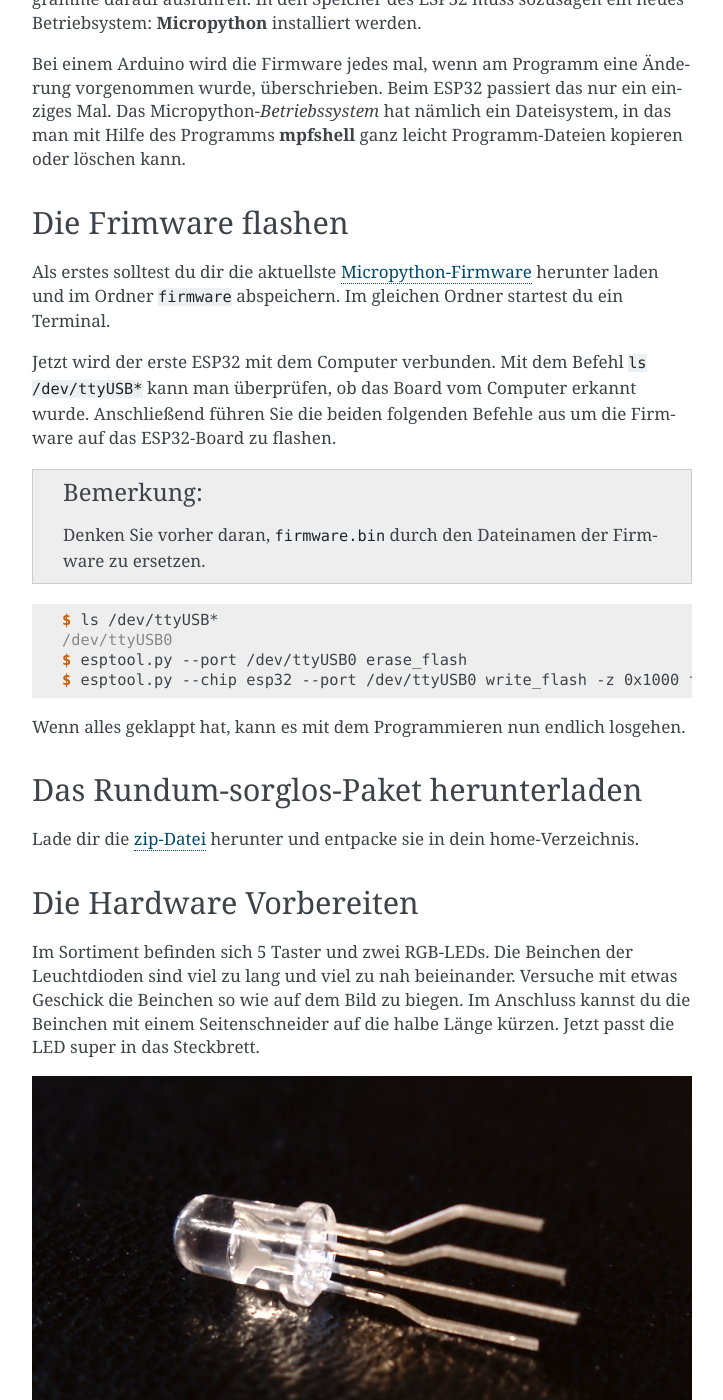
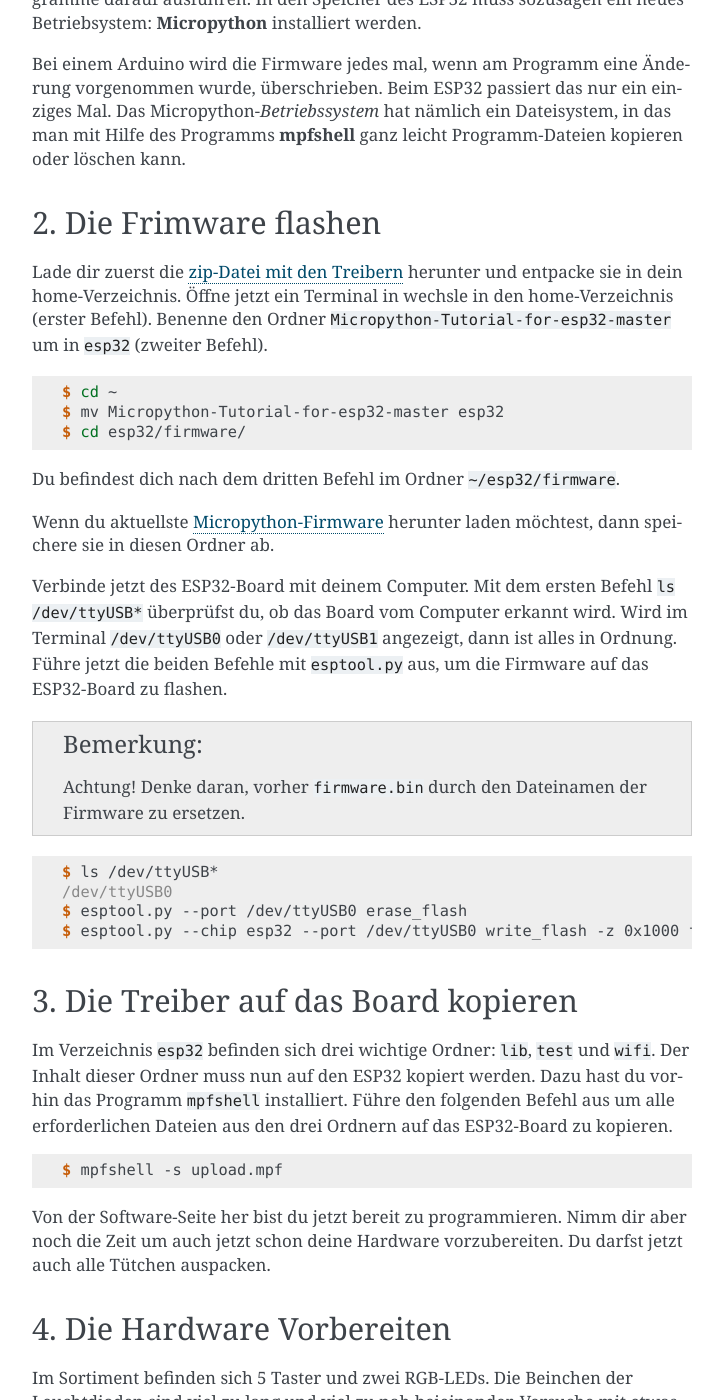
Before and after one commit to Tasm-Devil/Micropython-Tutorial-for-esp32, a Sphinx documentation site: the page built from docs/Vorbereitungen.rst, in a window 1280 px wide and 1400 px high, scrolled down 1042 px. Shown: the whole window, without its empty margins (388-1111 px from the left). Built offline with Sphinx 7.4.7, drawn with Linux system fonts in a browser that asks for light colours; some of the changed text lies outside the part shown.

Commit message:
some changes in Erste Schritte

```diff
--- a/docs/Vorbereitungen.rst
+++ b/docs/Vorbereitungen.rst
@@ -3,85 +3,94 @@ Vorbereitungen
 
 Bevor es mit dem Programmieren los gehen kann, sind ein paar Vorarbeiten zu erledigen. Auf den Computern sind Programme zu installieren und der ESP32 muss vorbereitet werden um mit ihm programmieren zu können.
 
-Die Software installieren
--------------------------
+1. Die erforderliche Software installieren
+------------------------------------------
 
 Auf einem Computer muss zunächst das Programm **esptool** installiert werden. Damit lässt sich die Firmware auf den Mikrocontroller kopieren. Man sagt zu diesem Vorgang auch *flashen*. Am einfachsten ist es, du führst die drei folgenden Befehle auf jedem Computer aus.
 
-.. note::
+..  note::
+    Vergiss nicht **MeinBenutzername**  durch den Benutzernamen zu ersetzt. Der Benutzername steht übrigens im Terminal vor dem @-Zeichen.
 
-   Vergiss nicht **MeinBenutzername**  durch den Benutzernamen zu ersetzt. Der Benutzername steht übrigens im Terminal vor dem @-Zeichen.
+..  code-block:: console
 
-.. code-block:: console
-
-   $ sudo apt-get install python-pip wget fritzing
-   $ sudo pip install mpfshell
-   $ sudo pip install esptool
-   $ sudo adduser MeinBenutzername dialout
+    $ sudo apt-get install python-pip wget fritzing
+    $ sudo pip install mpfshell
+    $ sudo pip install esptool
+    $ sudo adduser MeinBenutzername dialout
 
 Die erste Zeile installiert drei nützliche Programme auf dem Computer. Mit dem zweiten und dritten Befehl werden die beiden Programme **esptool** und **mpfshell** installiert.
 
 Mit dem vierten Befehl wird der Benutzer der Gruppe *dialout* hinzugefügt. Dadurch erhält der Benutzer die Rechte um auf die serielle Schnittstelle des Computers zugreifen zu dürfen.
 
-.. note::
-
-   Damit die Änderung des vierten Befehls wirksam wird, muss sich der Benutzer einmal ab- und wieder anmelden.
+..  note::
+    Damit die Änderung des vierten Befehls wirksam wird, muss sich der Benutzer einmal ab- und wieder anmelden.
 
 Genauso wie ein Arduino benötigt auch ein ESP32-Mikrocontroller eine Firmware. Aber anders dieser, wird ein ESP32 nicht von Werk aus mit der Micropython-Firmware ausgestattet. Diese muss zunächst in den Speicher des Prozessors geladen (*geflasht*) werden. Erst wenn das getan ist, lassen sich Micropython-Programme darauf ausführen.
 In den Speicher des ESP32 muss sozusagen ein neues Betriebsystem: **Micropython** installiert werden.
 
 Bei einem Arduino wird die Firmware jedes mal, wenn am Programm eine Änderung vorgenommen wurde, überschrieben. Beim ESP32 passiert das nur ein einziges Mal. Das Micropython-*Betriebssystem* hat nämlich ein Dateisystem, in das man mit Hilfe des Programms **mpfshell** ganz leicht Programm-Dateien kopieren oder löschen kann.
 
-Die Frimware flashen
---------------------
+2. Die Frimware flashen
+-----------------------
 
-Als erstes solltest du dir die aktuellste `Micropython-Firmware <http://micropython.org/download/#esp32>`_ herunter laden und im Ordner ``firmware`` abspeichern. Im gleichen Ordner startest du ein Terminal.
+Lade dir zuerst die `zip-Datei mit den Treibern <https://github.com/Tasm-Devil/Micropython-Tutorial-for-esp32/archive/master.zip>`_ herunter und entpacke sie in dein home-Verzeichnis. Öffne jetzt ein Terminal in wechsle in den home-Verzeichnis (erster Befehl). Benenne den Ordner ``Micropython-Tutorial-for-esp32-master`` um in ``esp32`` (zweiter Befehl).
 
-Jetzt wird der erste ESP32 mit dem Computer verbunden. Mit dem Befehl ``ls /dev/ttyUSB*`` kann man überprüfen, ob das Board vom Computer erkannt wurde. Anschließend führen Sie die beiden folgenden Befehle aus um die Firmware auf das ESP32-Board zu flashen.
+..  code-block:: console
 
-.. note::
+    $ cd ~
+    $ mv Micropython-Tutorial-for-esp32-master esp32
+    $ cd esp32/firmware/
 
-   Denken Sie vorher daran, ``firmware.bin`` durch den Dateinamen der Firmware zu ersetzen.
+Du befindest dich nach dem dritten Befehl im Ordner ``~/esp32/firmware``.
 
-.. code-block:: console
+Wenn du aktuellste `Micropython-Firmware <http://micropython.org/download/#esp32>`_ herunter laden möchtest, dann speichere sie in diesen Ordner ab.
 
-   $ ls /dev/ttyUSB*
-   /dev/ttyUSB0
-   $ esptool.py --port /dev/ttyUSB0 erase_flash
-   $ esptool.py --chip esp32 --port /dev/ttyUSB0 write_flash -z 0x1000 firmware.bin
+Verbinde jetzt des ESP32-Board mit deinem Computer. Mit dem ersten Befehl ``ls /dev/ttyUSB*`` überprüfst du, ob das Board vom Computer erkannt wird. Wird im Terminal ``/dev/ttyUSB0`` oder ``/dev/ttyUSB1`` angezeigt, dann ist alles in Ordnung. Führe jetzt die beiden Befehle mit ``esptool.py`` aus, um die Firmware auf das ESP32-Board zu flashen.
 
-Wenn alles geklappt hat, kann es mit dem Programmieren nun endlich losgehen.
+..  note::
+    Achtung! Denke daran, vorher ``firmware.bin`` durch den Dateinamen der Firmware zu ersetzen.
 
-Das Rundum-sorglos-Paket herunterladen
---------------------------------------
+..  code-block:: console
 
-Lade dir die `zip-Datei <https://github.com/Tasm-Devil/Micropython-Tutorial-for-esp32/archive/master.zip>`_ herunter und entpacke sie in dein home-Verzeichnis.
+    $ ls /dev/ttyUSB*
+    /dev/ttyUSB0
+    $ esptool.py --port /dev/ttyUSB0 erase_flash
+    $ esptool.py --chip esp32 --port /dev/ttyUSB0 write_flash -z 0x1000 firmware.bin
 
+3. Die Treiber auf das Board kopieren
+-------------------------------------
 
-Die Hardware Vorbereiten
-------------------------
+Im Verzeichnis ``esp32`` befinden sich drei wichtige Ordner: ``lib``, ``test`` und ``wifi``. Der Inhalt dieser Ordner muss nun auf den ESP32 kopiert werden. Dazu hast du vorhin das Programm ``mpfshell`` installiert. Führe den folgenden Befehl aus um alle erforderlichen Dateien aus den drei Ordnern auf das ESP32-Board zu kopieren.
+
+..  code-block:: console
+
+    $ mpfshell -s upload.mpf
+
+Von der Software-Seite her bist du jetzt bereit zu programmieren. Nimm dir aber noch die Zeit um auch jetzt schon deine Hardware vorzubereiten. Du darfst jetzt auch alle Tütchen auspacken.
+
+4. Die Hardware Vorbereiten
+---------------------------
 
 Im Sortiment befinden sich 5 Taster und zwei RGB-LEDs. Die Beinchen der Leuchtdioden sind viel zu lang und viel zu nah beieinander. Versuche mit etwas Geschick die Beinchen so wie auf dem Bild zu biegen. Im Anschluss kannst du die Beinchen mit einem Seitenschneider auf die halbe Länge kürzen. Jetzt passt die LED super in das Steckbrett.
 
-.. image:: img/RGB_LED.jpg
+..  image:: img/RGB_LED.jpg
 
-.. warning::
-
+..  warning::
     Achte unbedingt darauf, dass die Länge der Beinchen vor und nach dem Kürzen das gleiche Verhältnis zueinander haben. Das längste Beinchen sollte also auch nach dem Kürzen länger als die anderen sein.
 
 Die vier Beinchen der Taster musst du mit der Pinzette um 90° verdrehen damit sie in das Steckbrett passen. Schau dir am besten die beiden Fotos an. Dann weißt du was du machen musst. Alle Taster sollen so wie der rechts im Bild aussehen.
 
-.. image:: img/Taster1.jpg
+..  image:: img/Taster1.jpg
 
 Schau dir auf dem nächsten Bild die Beinchen an. Sie sind genau um 90° verdreht.
 
-.. image:: img/Taster2.jpg
+..  image:: img/Taster2.jpg
 
 Fertig? Noch nicht ganz. Einige Sensoren werden mit Stiftleisten geliefert. Diese Stifte müssen noch an die Platine gelötet werden. Lass dir helfen wenn du noch nie gelötet hast.
 
-Das Pinout-Diagramm ausdrucken
-------------------------------
+5. Das Pinout-Diagramm ausdrucken
+---------------------------------
 
 Last but not least solltest du dir das Pinout-Diagramm ausdrucken. Klicke dazu mit der rechten Maustaste auf das Bild und wähle anschließend *Bild anzeigen* im Kontextmenü deines Browsers aus. Danach öffnet sich ein neuer Tab in deinem Browser. Drucke das Bild aus indem du auf deiner Tastatur die Tasten **Strg** und **P** gemeinsam drückst.
 
-.. image:: img/ESP32-DOIT_Pinout.png
+..  image:: img/ESP32-DOIT_Pinout.png
```
Also changed, not shown: docs/ErsteSchritte.rst (+11 -1 lines), main.py (deleted, +0 -12 lines), docs/img/copy_main.png (added), docs/img/open_ttyUSB0.png (added), 1 other file.
